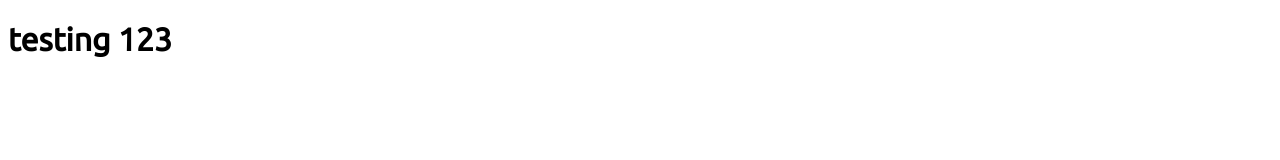
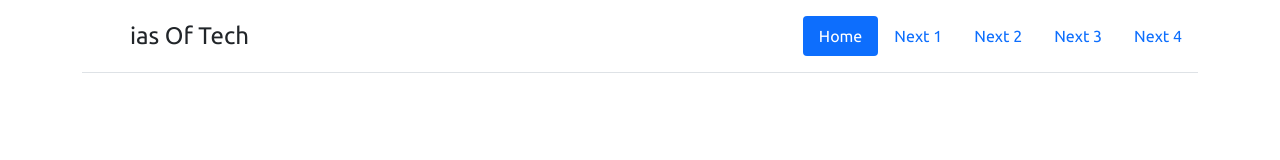
Before and after one commit to AsHperson/AsHperson.github.io, a plain HTML site: page index.html in a window 1280 px wide. Drawn offline with nearby package versions, Linux system fonts and the light colour scheme.

Commit message:
testing temporary header from bootstrap

```diff
--- a/index.html
+++ b/index.html
@@ -1,16 +1,39 @@
 <!DOCTYPE html>
-<html>
+<html lang="en">
 <head>
 	<title></title>
+	<!-- Required meta tags -->
+    <meta charset="utf-8">
+    <meta name="viewport" content="width=device-width, initial-scale=1">
+	<!-- Ubuntu font -->
 	<link rel="preconnect" href="https://fonts.gstatic.com">
 	<link href="https://fonts.googleapis.com/css2?family=Ubuntu" rel="stylesheet">
+	<!-- Bootstrap 5.0.0 B3 -->
+	<link href="https://cdn.jsdelivr.net/npm/bootstrap@5.0.0-beta3/dist/css/bootstrap.min.css" rel="stylesheet" integrity="sha384-eOJMYsd53ii+scO/bJGFsiCZc+5NDVN2yr8+0RDqr0Ql0h+rP48ckxlpbzKgwra6" crossorigin="anonymous">
+	<script src="https://cdn.jsdelivr.net/npm/bootstrap@5.0.0-beta3/dist/js/bootstrap.bundle.min.js" integrity="sha384-JEW9xMcG8R+pH31jmWH6WWP0WintQrMb4s7ZOdauHnUtxwoG2vI5DkLtS3qm9Ekf" crossorigin="anonymous"></script>
 	<style>
+		.selector-for-some-widget {box-sizing: content-box;}
 		body{font-family: 'Ubuntu', sans-serif;}
 		h1{font-weight: bold;}
 		p{font-weight: normal;}
 	</style>
 </head>
 <body>
-	<h1>testing 123</h1>
+	<div class="container">
+		<header class="d-flex flex-wrap justify-content-center py-3 mb-4 border-bottom">
+		  <a href="/" title="will be changed when I get a logo" class="d-flex align-items-center mb-3 mb-md-0 me-md-auto text-dark text-decoration-none">
+			<svg class="bi me-2" width="40" height="32"><use xlink:href="#bootstrap"/></svg>
+			<span class="fs-4">ias Of Tech</span>
+		  </a>
+
+		  <ul class="nav nav-pills">
+			<li class="nav-item"><a href="#" class="nav-link active">Home</a></li>
+			<li class="nav-item"><a href="#" class="nav-link">Next 1</a></li>
+			<li class="nav-item"><a href="#" class="nav-link">Next 2</a></li>
+			<li class="nav-item"><a href="#" class="nav-link">Next 3</a></li>
+			<li class="nav-item"><a href="#" class="nav-link">Next 4</a></li>
+		  </ul>
+		</header>
+	  </div>
 </body>
 </html>
```
